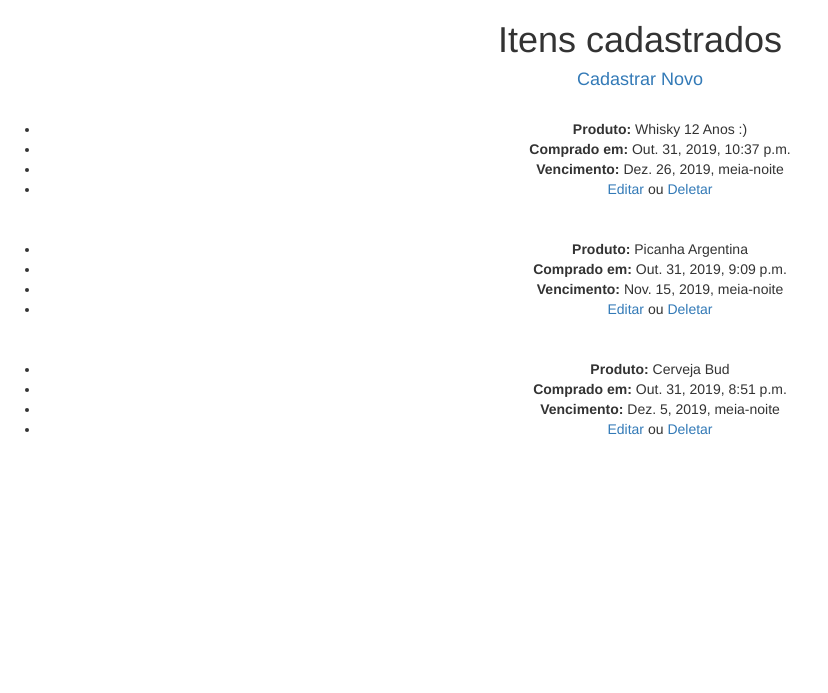
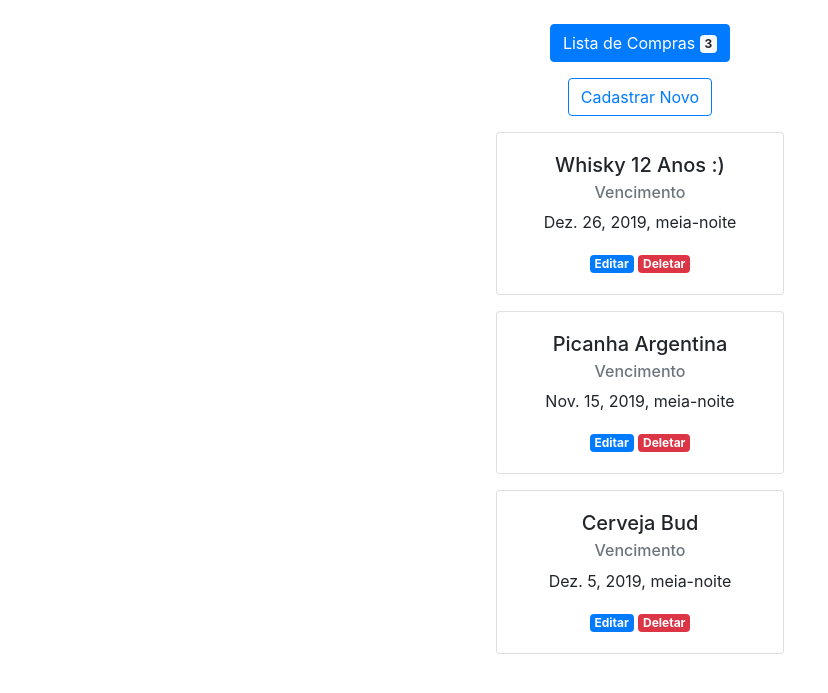
Before and after one commit to rafaelmelope/curso-django2.2, a Django app: page / in a window 1280 px wide. Shown: the top 693 px of the page, without its empty margins (0-828 px from the left). Run offline with Django 3.2, Linux system fonts and the light colour scheme; data comes from the database, SQL or seed files in the repository; both versions use the stored data as it was after the commit; some libraries are stand-ins or nearby versions.

Commit message:
Bootstrap

```diff
--- a/lista/models.py
+++ b/lista/models.py
@@ -5,7 +5,8 @@
 class Lista(models.Model):
     title = models.CharField(max_length=50)
     created_date = models.DateTimeField(default=timezone.now)
-    expire_date = models.DateTimeField(blank=True, null=True)
+    expire_date = models.DateTimeField()
+    # expire_date = models.DateTimeField(blank=True, null=True)
 
     def publish(self):
         self.expire_date = timezone.now()
--- a/lista/templates/lista/index.html
+++ b/lista/templates/lista/index.html
@@ -4,22 +4,28 @@
     <meta charset="UTF-8">
     <title>Lista de Compras</title>
     <!-- Latest compiled and minified CSS -->
-<link rel="stylesheet" href="https://maxcdn.bootstrapcdn.com/bootstrap/3.3.7/css/bootstrap.min.css" integrity="sha384-BVYiiSIFeK1dGmJRAkycuHAHRg32OmUcww7on3RYdg4Va+PmSTsz/K68vbdEjh4u" crossorigin="anonymous">
+<link rel="stylesheet" href="https://stackpath.bootstrapcdn.com/bootstrap/4.1.3/css/bootstrap.min.css" integrity="sha384-MCw98/SFnGE8fJT3GXwEOngsV7Zt27NXFoaoApmYm81iuXoPkFOJwJ8ERdknLPMO" crossorigin="anonymous">
+<script src="https://stackpath.bootstrapcdn.com/bootstrap/4.1.3/js/bootstrap.min.js" integrity="sha384-ChfqqxuZUCnJSK3+MXmPNIyE6ZbWh2IMqE241rYiqJxyMiZ6OW/JmZQ5stwEULTy" crossorigin="anonymous"></script>
 </head>
 <body>
 <center>
-    <h1> Itens cadastrados</h1>
-    <h4> <a href="http://127.0.0.1:8000/new/">Cadastrar Novo</a> </h4>
+   <br>
+    <button type="button" class="btn btn-primary">
+  Lista de Compras <span class="badge badge-light">{{grid|length}}</span>
+</button><p><p>
+    <a href="http://127.0.0.1:8000/new/" button type="button" class="btn btn-outline-primary">Cadastrar Novo</a>
+    <p>
+    {% for item in grid %}
+    <div class="card" style="width: 18rem;">
+        <div class="card-body">
+        <h5 class="card-title">{{ item.title }}</h5>
+        <h6 class="card-subtitle mb-2 text-muted">Vencimento</h6>
+        <p class="card-text">{{ item.expire_date }}</p>
+        <a href="/update/{{ item.id }}" class="badge badge-primary">Editar</a>
+        <a href="/delete/{{ item.id }}" class="badge badge-danger">Deletar</a>
+  </div>
+</div><p>
 
-  <br>
-
-    <ul>
-
-    {% for item in grid %}
-    <li><b>Produto: </b>{{ item.title }}</li>
-    <li><b>Comprado em: </b> {{ item.created_date }}</li>
-    <li><b>Vencimento: </b> {{ item.expire_date }}</li>
-    <li><a href="/update/{{ item.id }}"> Editar</a> ou <a href="/delete/{{ item.id }}"> Deletar</a></li><br><br>
     {% endfor %}
 
   </ul>
--- a/lista/views.py
+++ b/lista/views.py
@@ -34,4 +34,4 @@
         item.delete()
         return redirect("index")
 
-    return render(request, 'lista/delete.html', {'form': form})
+    return render(request, 'lista/delete.html', {'produto': item.title})
```
Also changed, not shown: lista/forms.py (+6 -1 lines), lista/templates/lista/delete.html (+10 -3 lines), lista/templates/lista/new.html (+11 -5 lines), db.sqlite3, lista/urls.py (line endings or trailing spaces).
